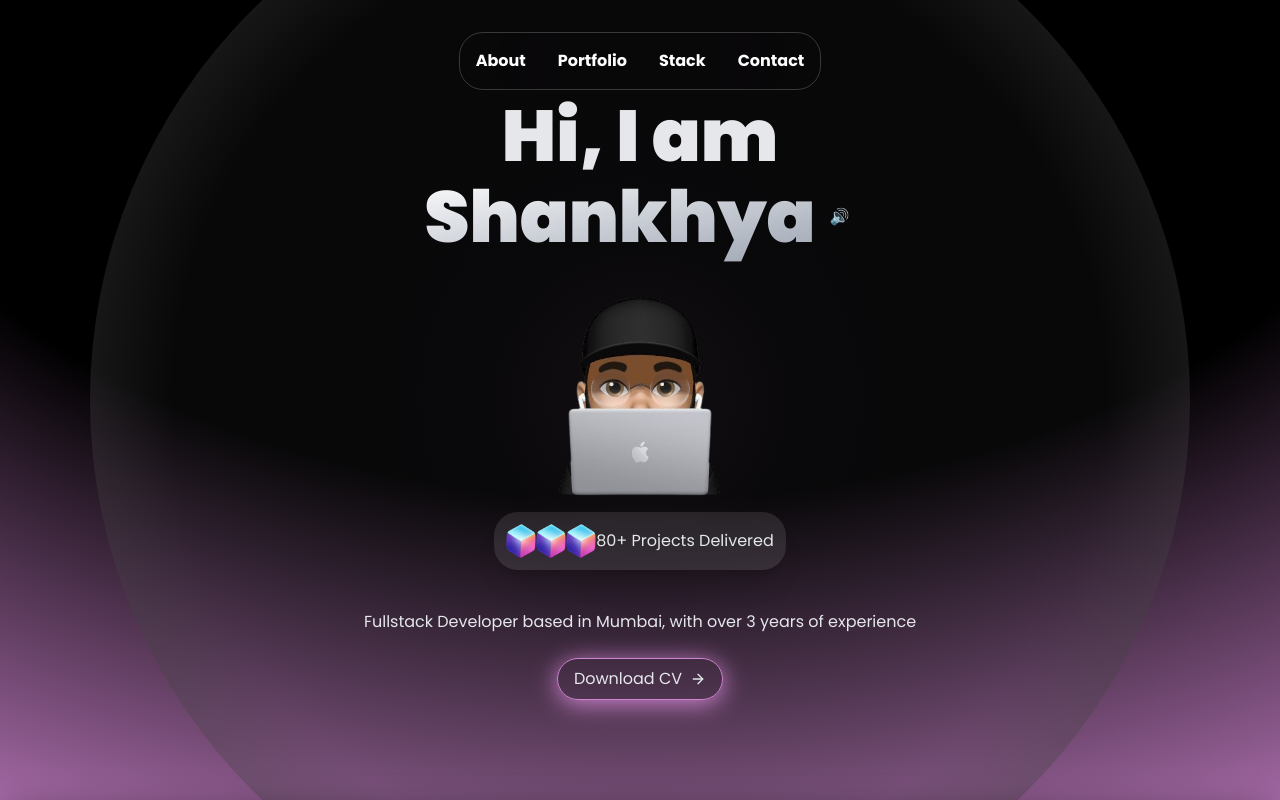
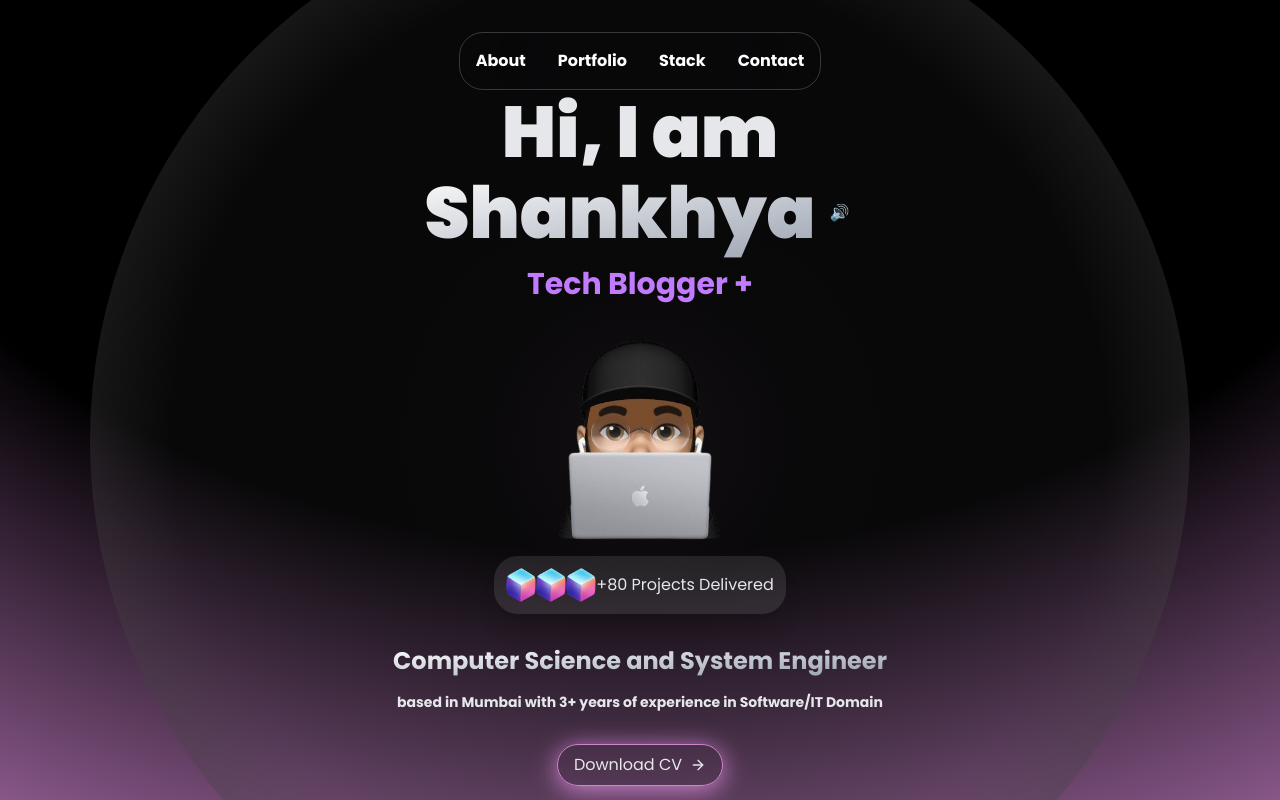
Before and after one commit to SSC-SDE/my-portfolio-minimal, a Next.js app: page / in a window 1280 px wide. Shown: the top 800 px of the page. Built offline with nearby package versions, Linux system fonts and the light colour scheme.

Commit message:
tuning portfolio

```diff
--- a/components/Hero.tsx
+++ b/components/Hero.tsx
@@ -10,13 +10,79 @@ import { FiArrowRight } from "react-icons/fi";
 import obj from "@/assets/obj1.png";
 import profilepic from "@/assets/profilepic.png";
 import Image from "next/image";
-import { useEffect, useRef } from "react";
+import { useEffect, useRef, useState } from "react";
 
 const COLORS_TOP = ["#13FFAA", "#1E67C6", "#CE84CF", "#DD335C"];
+
+const titles = [
+  "Technical Consultant +",
+  "Tech Blogger +",
+  "Backend Developer +",
+  "React Developer +",
+  "Software Engineer +",
+  "Frontend Engineer +",
+  "MERN Stack Developer +",
+  "Tech Enthusiast +",
+  "Open Source Contributor +",
+  "Cloud Practitioner +",
+  "JavaScript Developer +",
+  "TypeScript Developer +",
+  "Next.js Developer +",
+  "Node.js Developer +",
+  "Problem Solver +",
+  "UI/UX Enthusiast +",
+  "Performance Optimizer +",
+  "Agile Practitioner +",
+  "Software Architect +",
+  "Code Reviewer +",
+  "Web Developer +",
+];
 
 export const Hero = () => {
   const color = useMotionValue(COLORS_TOP[0]);
   const audioRef = useRef<HTMLAudioElement | null>(null);
+  const [currentTitleIndex, setCurrentTitleIndex] = useState(0);
+  const [displayedText, setDisplayedText] = useState("");
+  const [isDeleting, setIsDeleting] = useState(false);
+
+  // Background animation - Runs once
+  useEffect(() => {
+    animate(color, COLORS_TOP, {
+      ease: "easeInOut",
+      duration: 10,
+      repeat: Infinity,
+      repeatType: "mirror",
+    });
+  }, []); // Empty dependency array ensures it runs only once
+
+  // Typing animation
+  useEffect(() => {
+    const currentTitle = titles[currentTitleIndex];
+    let timer: NodeJS.Timeout;
+
+    if (!isDeleting) {
+      if (displayedText.length < currentTitle.length) {
+        timer = setTimeout(() => {
+          setDisplayedText((prev) =>
+            currentTitle.substring(0, prev.length + 1)
+          );
+        }, 100);
+      } else {
+        setTimeout(() => setIsDeleting(true), 1000);
+      }
+    } else {
+      if (displayedText.length > 0) {
+        timer = setTimeout(() => {
+          setDisplayedText((prev) => prev.substring(0, prev.length - 1));
+        }, 50);
+      } else {
+        setIsDeleting(false);
+        setCurrentTitleIndex((prev) => (prev + 1) % titles.length);
+      }
+    }
+
+    return () => clearTimeout(timer);
+  }, [displayedText, isDeleting]);
 
   const playPronunciation = () => {
     if (audioRef.current) {
@@ -24,15 +90,7 @@ export const Hero = () => {
     }
   };
 
-  useEffect(() => {
-    animate(color, COLORS_TOP, {
-      ease: "easeInOut",
-      duration: 10,
-      repeat: Infinity,
-      repeatType: "mirror",
-    });
-  });
-
+  // Motion Templates for consistent background styling
   const backgroundImage = useMotionTemplate`radial-gradient(125% 125% at 50% 0%, #000 50%, ${color})`;
   const border = useMotionTemplate`1px solid ${color}`;
   const boxShadow = useMotionTemplate`0px 4px 24px ${color}`;
@@ -45,9 +103,6 @@ export const Hero = () => {
       className="relative grid min-h-screen place-content-center overflow-hidden px-4 py-24 text-gray-200"
     >
       <div className="z-10 flex flex-col items-center">
-        {/* <span className="mb-1.5 inline-block rounded-full bg-gray-600/50 px-3 py-1.5 text-sm">
-          Open for work
-        </span> */}
         <h1 className="text-white/40% text-5xl md:text-7xl font-black">
           Hi, I am
         </h1>
@@ -65,7 +120,6 @@ export const Hero = () => {
             >
               🔊
             </span>
-            {/* White border effect on hover */}
             <span
               className="absolute inset-0 rounded-full border border-transparent
                hover:border-white transition duration-300"
@@ -73,7 +127,13 @@ export const Hero = () => {
           </button>
         </h1>
 
-        {/* Audio Element with Reference */}
+        {/* Animated Title */}
+        <div
+          className="text-2xl md:text-3xl font-bold text-purple-400 mt-2"
+          style={{ minHeight: "40px" }} // Ensure a fixed height
+        >
+          {displayedText}
+        </div>
         <audio ref={audioRef} src="/shankhya-pronounciation.mp3" />
         <Image src={profilepic} alt="Profile picture of Shankhya" width={250} />
         <div className="flex bg-white/10 shadow-xl p-3 rounded-3xl justify-center items-center space-x-2 mb-4">
@@ -95,12 +155,17 @@ export const Hero = () => {
             width={30}
             className="rounded-2xl mx-auto"
           />
-          <p className="font-medium">80+ Projects Delivered</p>
+          <p className="font-medium"> +80 Projects Delivered</p>
         </div>
 
-        <p className="my-6 max-w-xl text-center">
-          Fullstack Developer based in Mumbai, with over 3 years of experience
+        {/* Static Title */}
+        <p className="text-xl md:text-2xl mt-4 font-semibold max-w-3xl bg-gradient-to-br from-white to-gray-400 bg-clip-text leading-tight text-transparent flex items-center">
+          Computer Science and System Engineer
         </p>
+        <p className="text-md md:text-sm py-4 font-semibold">
+          based in Mumbai with 3+ years of experience in Software/IT Domain
+        </p>
+
         <motion.a
           href="/Shankhya_Resume_DEV_2025.pdf"
           download="Shankhya_Resume.pdf"
@@ -108,20 +173,15 @@ export const Hero = () => {
             border,
             boxShadow,
           }}
-          whileHover={{
-            scale: 1.015,
-          }}
-          whileTap={{
-            scale: 0.985,
-          }}
-          className="flex w-fit items-center gap-2 rounded-full px-4 py-2"
+          whileHover={{ scale: 1.015 }}
+          whileTap={{ scale: 0.985 }}
+          className="flex w-fit items-center gap-2 mt-4 rounded-full px-4 py-2"
         >
           Download CV <FiArrowRight />
         </motion.a>
       </div>
 
       <div className="bg-circle-container">
-        <div className="bg-circle-container"></div>
         <div className="bg-circle"></div>
       </div>
     </motion.section>
--- a/components/Portfolio.tsx
+++ b/components/Portfolio.tsx
@@ -58,7 +58,12 @@ export const Portfolio = () => {
         <div>
           <h2 className="text-6xl font-bold mb-10">
             Demo <span className="text-purple-400">Projects</span>
+            <p className="text-md md:text-sm py-4 font-semibold">
+              {" "}
+              Removed links for Scrapers/Spammers for now will update again soon{" "}
+            </p>
           </h2>
+
           {projects.map((project) => (
             <div
               key={project.id}
--- a/tsconfig.json
+++ b/tsconfig.json
@@ -11,8 +11,10 @@
     "moduleResolution": "bundler",
     "resolveJsonModule": true,
     "isolatedModules": true,
+    "noImplicitAny": false,
     "jsx": "preserve",
     "incremental": true,
+    "allowSyntheticDefaultImports": true,
     "plugins": [
       {
         "name": "next"
```
